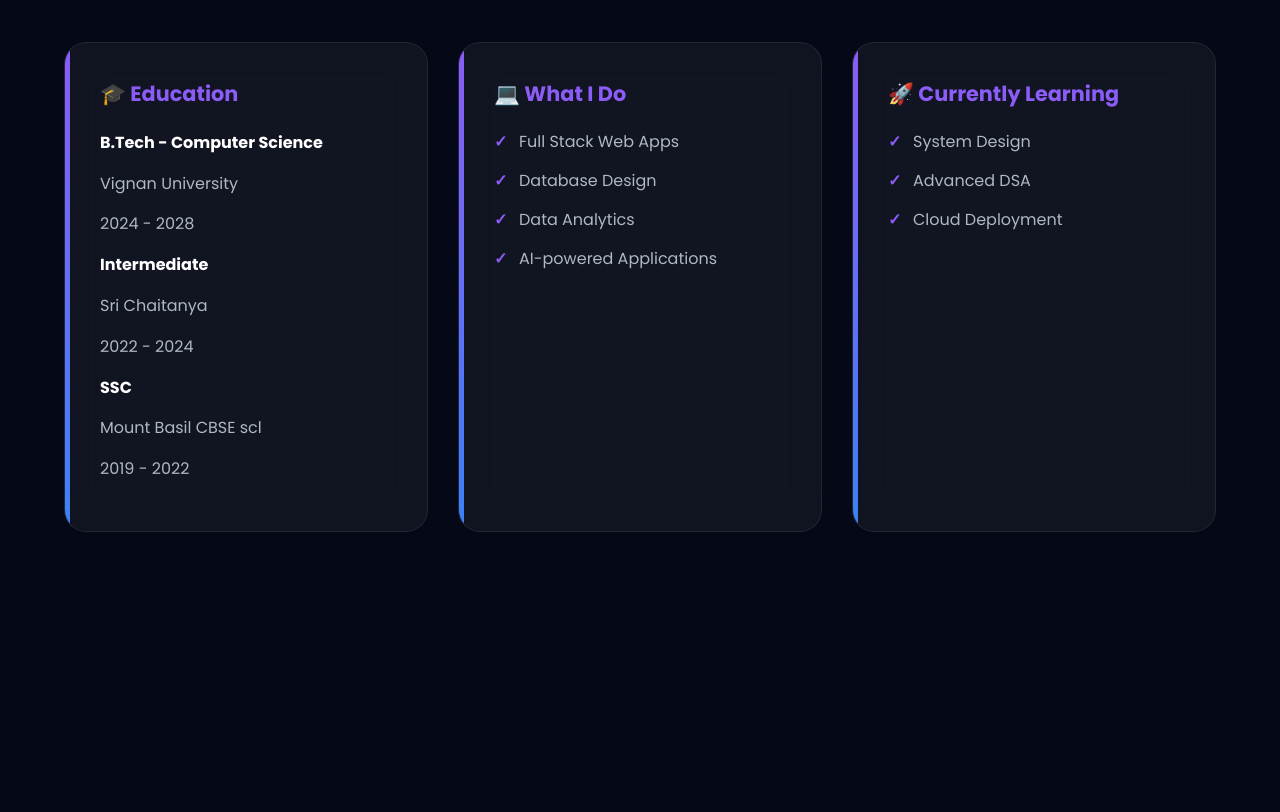
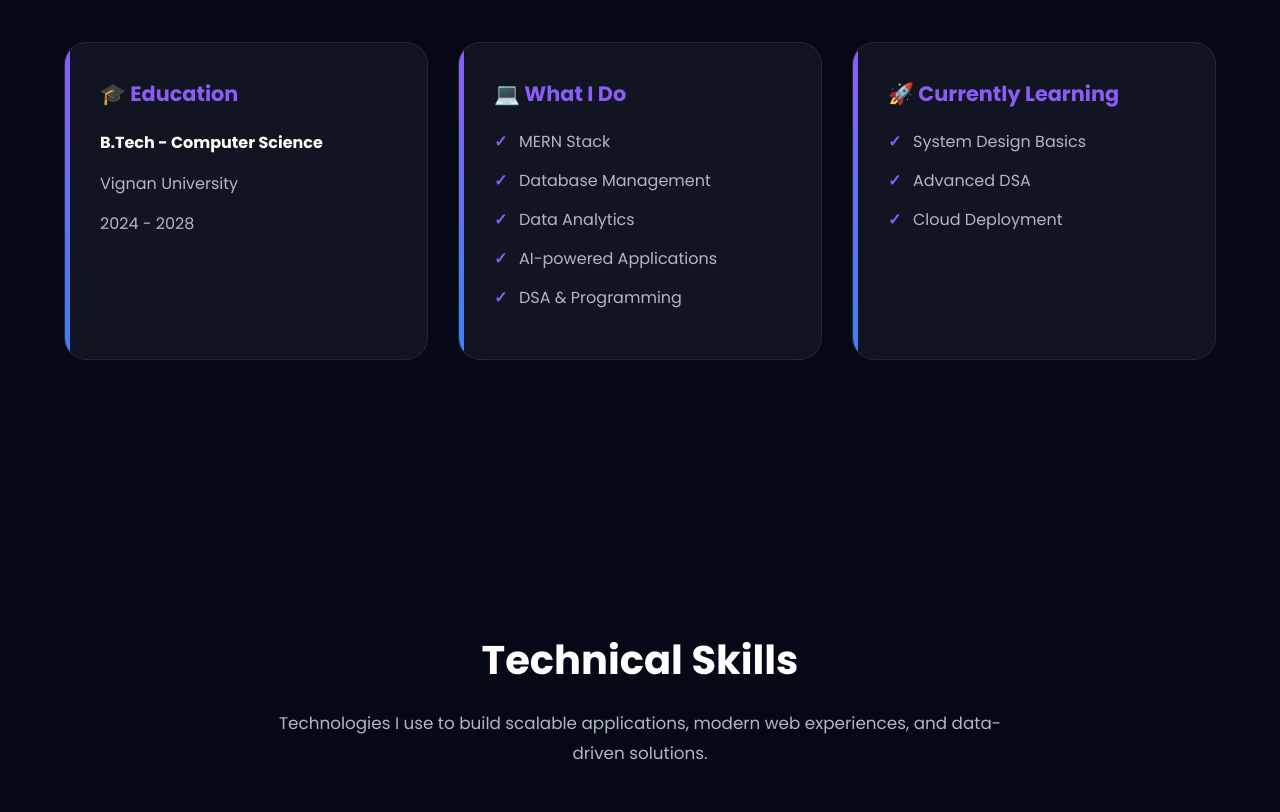
Before and after one commit to yagnesh471/myprofile, a React (Vite) app: page / in a window 1280 px wide. Shown: the part 1380-2192 px from the top of the page. Built offline with nearby package versions, Linux system fonts and the light colour scheme.

Commit message:
Remove educational details and update skills list

```diff
--- a/src/App.jsx
+++ b/src/App.jsx
@@ -479,24 +479,6 @@ export default function Portfolio() {
 
           <p>2024 - 2028</p>
 
-          <p>
-            <strong>Intermediate</strong>
-          </p>
-
-          <p>Sri Chaitanya</p>
-
-          <p>2022 - 2024</p>
-
-          <p>
-            <strong>SSC</strong>
-          </p>
-
-          <p>Mount Basil CBSE scl</p>
-
-          <p>2019 - 2022</p>
-
-
-
         </motion.div>
 
         <motion.div
@@ -507,13 +489,15 @@ export default function Portfolio() {
 
           <ul>
 
-            <li>Full Stack Web Apps</li>
+            <li>MERN Stack</li>
 
-            <li>Database Design</li>
+            <li>Database Management</li>
 
             <li>Data Analytics</li>
 
             <li>AI-powered Applications</li>
+
+            <li>DSA & Programming</li>
 
           </ul>
 
@@ -527,7 +511,7 @@ export default function Portfolio() {
 
           <ul>
 
-            <li>System Design</li>
+            <li>System Design Basics</li>
 
             <li>Advanced DSA</li>
 
```
